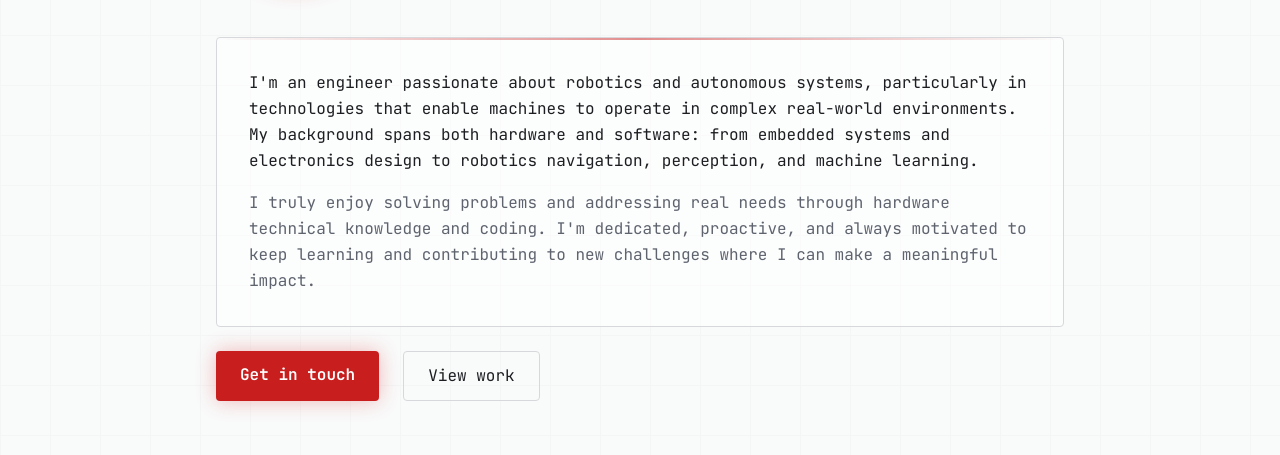
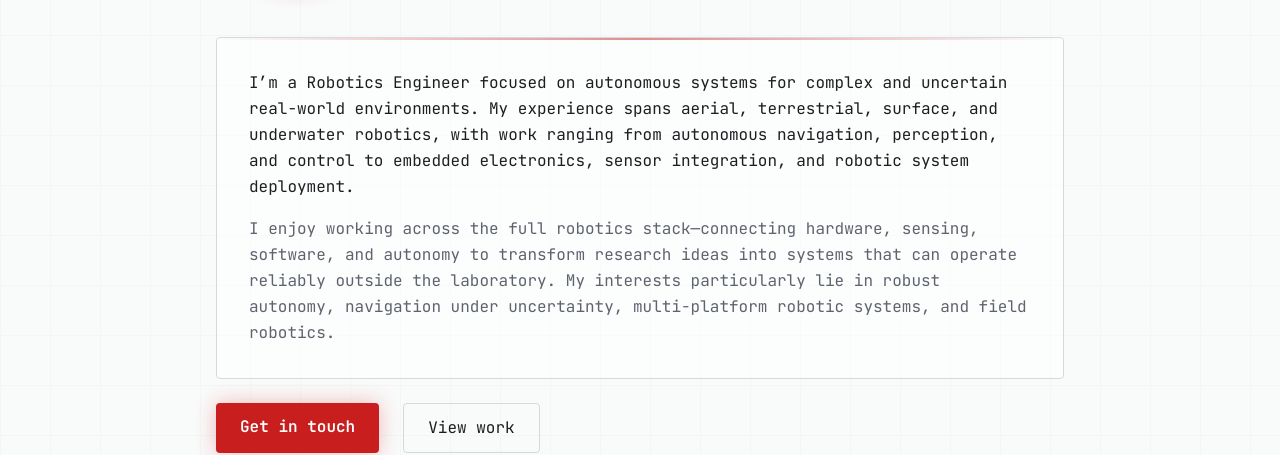
Before and after one commit to mbflores3/mbflores3.github.io, a React (Vite) app: page / in a window 1280 px wide. Shown: the part 315-770 px from the top of the page. Built offline with nearby package versions, Linux system fonts and the light colour scheme; grey boxes are pictures that could not be loaded.

Commit message:
Revise personal introduction in Index.tsx
Updated personal description to reflect focus on robotics engineering and experience in various robotics domains.

```diff
--- a/src/pages/Index.tsx
+++ b/src/pages/Index.tsx
@@ -62,13 +62,13 @@ const Index = () => {
 
           <div className="terminal-border bg-card/50 p-8 rounded mb-6">
             <p className="text-foreground leading-relaxed mb-4">
-              I'm an engineer passionate about robotics and autonomous systems, particularly in technologies that enable machines to operate in complex real-world environments.
-              My background spans both hardware and software: from embedded systems and electronics design to robotics navigation, perception, and machine learning.
+              I’m a Robotics Engineer focused on autonomous systems for complex and uncertain real-world environments.
+              My experience spans aerial, terrestrial, surface, and underwater robotics, with work ranging from autonomous navigation, perception, and control to embedded electronics, sensor integration, and robotic system deployment.
             </p>
 
             <p className="text-muted-foreground leading-relaxed">
-              I truly enjoy solving problems and addressing real needs through hardware technical knowledge and coding.
-              I'm dedicated, proactive, and always motivated to keep learning and contributing to new challenges where I can make a meaningful impact.
+              I enjoy working across the full robotics stack—connecting hardware, sensing, software, and autonomy to transform research ideas into systems that can operate reliably outside the laboratory.
+              My interests particularly lie in robust autonomy, navigation under uncertainty, multi-platform robotic systems, and field robotics.
             </p>
           </div>
 
```
